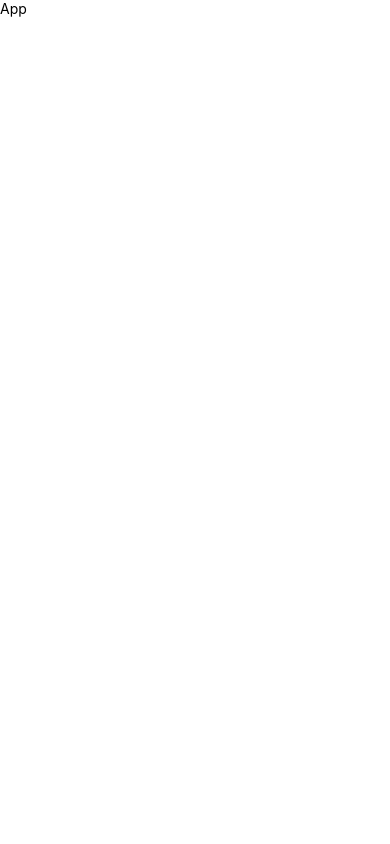
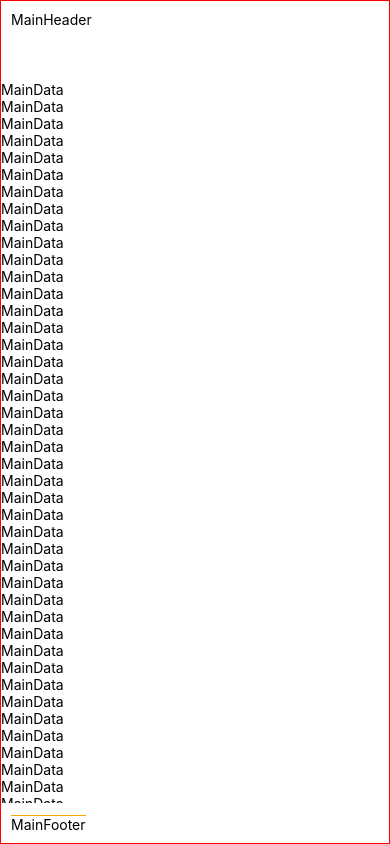
Before and after one commit to guptaanshik1/medium-mobile, a React Native app: screen / in a window 390 px wide. Built offline with nearby package versions, Linux system fonts and the light colour scheme.

Commit message:
created a common layout with header and footer

```diff
--- a/package.json
+++ b/package.json
@@ -11,7 +11,8 @@
   },
   "dependencies": {
     "react": "18.2.0",
-    "react-native": "0.74.1"
+    "react-native": "0.74.1",
+    "zustand": "^4.5.2"
   },
   "devDependencies": {
     "@babel/core": "^7.20.0",
--- a/src/App.tsx
+++ b/src/App.tsx
@@ -1,14 +1,18 @@
-import {StyleSheet, Text, View} from 'react-native';
+import {View} from 'react-native';
 import React from 'react';
+import HomeCommonLayout from './components/HomeCommonLayout';
+import MainHeader from './components/MainHeader';
+import MainFooter from './components/MainFooter';
+import MainData from './components/MainData';
 
 const App = () => {
   return (
-    <View>
-      <Text>App</Text>
+    <View style={{flex: 1}}>
+      <HomeCommonLayout header={<MainHeader />} footer={<MainFooter />}>
+        <MainData />
+      </HomeCommonLayout>
     </View>
   );
 };
 
 export default App;
-
-const styles = StyleSheet.create({});
--- /dev/null
+++ b/src/components/HomeCommonLayout.tsx
@@ -0,0 +1,49 @@
+import {SafeAreaView, StyleSheet, View} from 'react-native';
+import React, {ReactNode} from 'react';
+
+interface IProps {
+  header?: ReactNode;
+  selectables?: ReactNode;
+  footer?: ReactNode;
+  children?: ReactNode;
+}
+
+const HomeCommonLayout = ({header, footer, children, selectables}: IProps) => {
+  return (
+    <SafeAreaView style={styles.appContainer}>
+      <View style={styles.header}>{header}</View>
+      {selectables && <View>{selectables}</View>}
+      {children}
+      <View style={styles.footer}>{footer}</View>
+    </SafeAreaView>
+  );
+};
+
+export default HomeCommonLayout;
+
+const styles = StyleSheet.create({
+  appContainer: {
+    display: 'flex',
+    flex: 1,
+    flexDirection: 'column',
+    padding: 10,
+    margin: 0,
+    borderColor: 'red',
+    borderWidth: 1,
+    height: 'auto',
+    position: 'relative',
+  },
+  header: {
+    top: 0,
+    left: 0,
+    padding: 10,
+    position: 'absolute',
+  },
+  selectables: {top: 0, left: 0, position: 'absolute'},
+  footer: {
+    bottom: 0,
+    left: 0,
+    position: 'absolute',
+    padding: 10,
+  },
+});
--- /dev/null
+++ b/src/components/MainData.tsx
@@ -0,0 +1,68 @@
+import {ScrollView, StyleSheet, Text, View} from 'react-native';
+import React from 'react';
+import {footerHeight, headerHeight} from '../utils/common/globalStyles';
+
+const MainData = () => {
+  return (
+    <View style={styles.bodyContainer}>
+      <ScrollView>
+        <Text>MainData</Text>
+        <Text>MainData</Text>
+        <Text>MainData</Text>
+        <Text>MainData</Text>
+        <Text>MainData</Text>
+        <Text>MainData</Text>
+        <Text>MainData</Text>
+        <Text>MainData</Text>
+        <Text>MainData</Text>
+        <Text>MainData</Text>
+        <Text>MainData</Text>
+        <Text>MainData</Text>
+        <Text>MainData</Text>
+        <Text>MainData</Text>
+        <Text>MainData</Text>
+        <Text>MainData</Text>
+        <Text>MainData</Text>
+        <Text>MainData</Text>
+        <Text>MainData</Text>
+        <Text>MainData</Text>
+        <Text>MainData</Text>
+        <Text>MainData</Text>
+        <Text>MainData</Text>
+        <Text>MainData</Text>
+        <Text>MainData</Text>
+        <Text>MainData</Text>
+        <Text>MainData</Text>
+        <Text>MainData</Text>
+        <Text>MainData</Text>
+        <Text>MainData</Text>
+        <Text>MainData</Text>
+        <Text>MainData</Text>
+        <Text>MainData</Text>
+        <Text>MainData</Text>
+        <Text>MainData</Text>
+        <Text>MainData</Text>
+        <Text>MainData</Text>
+        <Text>MainData</Text>
+        <Text>MainData</Text>
+        <Text>MainData</Text>
+        <Text>MainData</Text>
+        <Text>MainData</Text>
+        <Text>MainData</Text>
+      </ScrollView>
+    </View>
+  );
+};
+
+export default MainData;
+
+const styles = StyleSheet.create({
+  bodyContainer: {
+    display: 'flex',
+    flexDirection: 'column',
+    paddingTop: headerHeight,
+    paddingBottom: footerHeight,
+    flex: 1,
+    overflow: 'scroll',
+  },
+});
--- /dev/null
+++ b/src/components/MainFooter.tsx
@@ -0,0 +1,23 @@
+import {StyleSheet, Text, View} from 'react-native';
+import React from 'react';
+import {footerHeight} from '../utils/common/globalStyles';
+
+const MainFooter = () => {
+  return (
+    <View style={styles.footerContainer}>
+      <Text>MainFooter</Text>
+    </View>
+  );
+};
+
+export default MainFooter;
+
+const styles = StyleSheet.create({
+  footerContainer: {
+    display: 'flex',
+    flex: 1,
+    borderTopColor: 'orange',
+    borderTopWidth: 1,
+    height: footerHeight,
+  },
+});
--- /dev/null
+++ b/src/components/MainHeader.tsx
@@ -0,0 +1,24 @@
+import {StyleSheet, Text, View} from 'react-native';
+import React from 'react';
+import {headerHeight} from '../utils/common/globalStyles';
+
+const MainHeader = () => {
+  return (
+    <View style={styles.headerContainer}>
+      <Text>MainHeader</Text>
+    </View>
+  );
+};
+
+export default MainHeader;
+
+const styles = StyleSheet.create({
+  headerContainer: {
+    display: 'flex',
+    flex: 1,
+    height: headerHeight,
+    justifyContent: 'flex-start',
+    alignContent: 'flex-start',
+    width: 100,
+  },
+});
--- /dev/null
+++ b/src/utils/common/globalStyles.ts
@@ -0,0 +1,2 @@
+export const headerHeight = 80;
+export const footerHeight = 40;
```
Also changed, not shown: src/components/Flex.tsx (deleted, +0 -12 lines), 1 other file (tests, documents, lock files or other folders).
